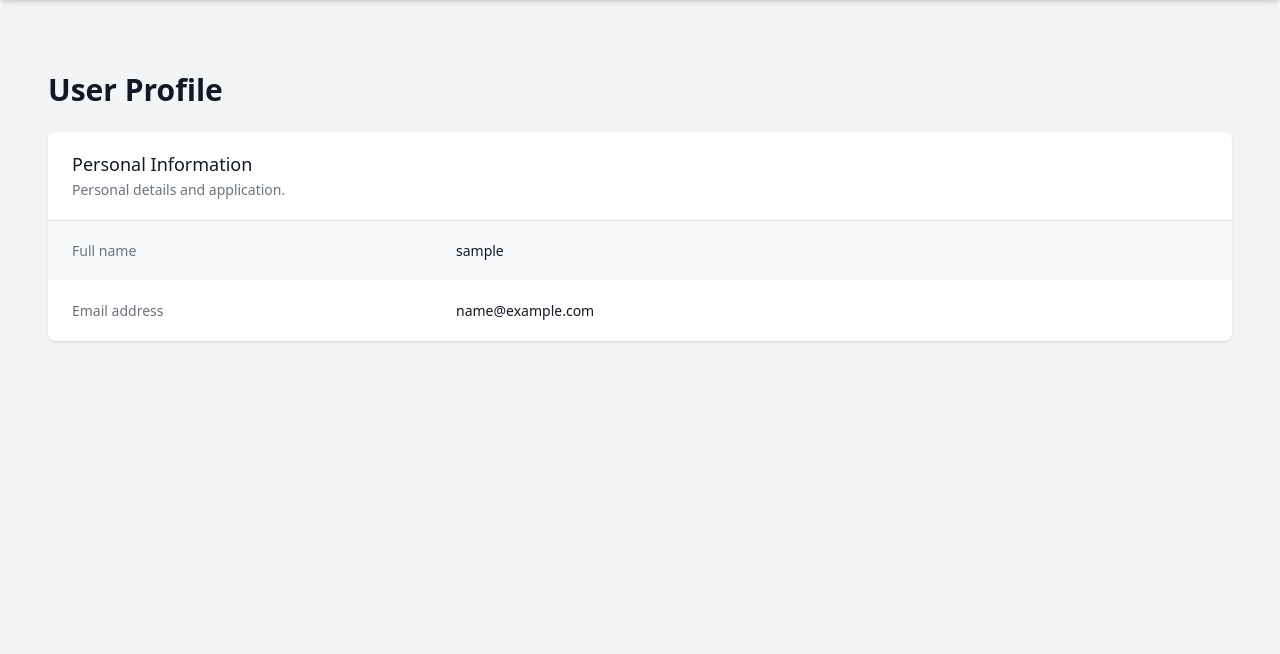
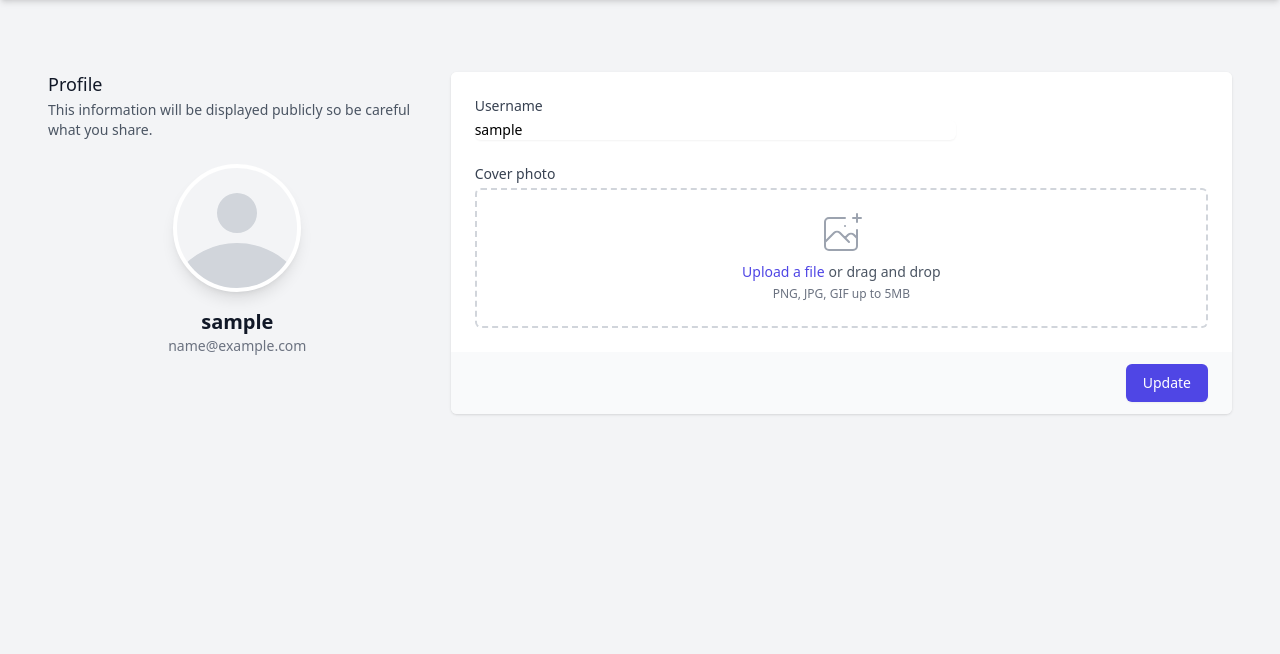
Before and after one commit to PhanNgocTrieu/trieu.site-page, a Flask app: page /profile in a window 1280 px wide. Shown: the part 64-718 px from the top of the page. Run offline with Flask 3, Linux system fonts and the light colour scheme; the visitor is signed in with stand-in values (Sample User, id 1); some libraries are stand-ins or nearby versions.

Commit message:
update phase 2: loggin with email

```diff
--- a/app/blueprints/auth/forms.py
+++ b/app/blueprints/auth/forms.py
@@ -4,7 +4,7 @@ from wtforms.validators import DataRequired, Email, EqualTo, ValidationError, Le
 from app.models.user import User
 
 class LoginForm(FlaskForm):
-    username = StringField('Username', validators=[DataRequired()])
+    username_or_email = StringField('Username or Email', validators=[DataRequired()])
     password = PasswordField('Password', validators=[DataRequired()])
     remember_me = BooleanField('Remember Me')
     submit = SubmitField('Sign In')
--- a/app/blueprints/auth/routes.py
+++ b/app/blueprints/auth/routes.py
@@ -12,9 +12,9 @@ def login():
         return redirect(url_for('main.index'))
     form = LoginForm()
     if form.validate_on_submit():
-        user = User.query.filter_by(username=form.username.data).first()
+        user = User.query.filter((User.username == form.username_or_email.data) | (User.email == form.username_or_email.data)).first()
         if user is None or not user.check_password(form.password.data):
-            flash('Invalid username or password')
+            flash('Invalid username/email or password')
             return redirect(url_for('auth.login'))
         login_user(user, remember=form.remember_me.data)
         next_page = request.args.get('next')
--- /dev/null
+++ b/app/blueprints/user/forms.py
@@ -0,0 +1,9 @@
+from flask_wtf import FlaskForm
+from flask_wtf.file import FileField, FileAllowed
+from wtforms import StringField, SubmitField
+from wtforms.validators import DataRequired, Email
+
+class UpdateProfileForm(FlaskForm):
+    username = StringField('Username', validators=[DataRequired()])
+    avatar = FileField('Update Profile Picture', validators=[FileAllowed(['jpg', 'png'], 'Images only!')])
+    submit = SubmitField('Update')
--- a/app/blueprints/user/routes.py
+++ b/app/blueprints/user/routes.py
@@ -1,13 +1,42 @@
-from flask import render_template
+import os
+import secrets
+from flask import render_template, current_app, flash, redirect, url_for, request
 from flask_login import login_required, current_user
+from app.extensions import db
 from app.blueprints.user import bp
+from app.blueprints.user.forms import UpdateProfileForm
+
+def save_picture(form_picture):
+    random_hex = secrets.token_hex(8)
+    _, f_ext = os.path.splitext(form_picture.filename)
+    picture_fn = random_hex + f_ext
+    picture_path = os.path.join(current_app.root_path, 'static/uploads/avatars', picture_fn)
+
+    # Create avatar folder if not exists
+    os.makedirs(os.path.dirname(picture_path), exist_ok=True)
+
+    form_picture.save(picture_path)
+    return picture_fn
 
 @bp.route('/dashboard')
 @login_required
 def dashboard():
     return render_template('user/dashboard.html', title='Dashboard')
 
-@bp.route('/profile')
+@bp.route('/profile', methods=['GET', 'POST'])
 @login_required
 def profile():
-    return render_template('user/profile.html', title='Profile', user=current_user)
+    form = UpdateProfileForm()
+    if form.validate_on_submit():
+        if form.avatar.data:
+            picture_file = save_picture(form.avatar.data)
+            current_user.avatar = picture_file
+        current_user.username = form.username.data
+        db.session.commit()
+        flash('Your account has been updated!', 'success')
+        return redirect(url_for('user.profile'))
+    elif request.method == 'GET':
+        form.username.data = current_user.username
+
+    image_file = url_for('static', filename='uploads/avatars/' + current_user.avatar) if current_user.avatar else url_for('static', filename='img/default.jpg') # Assuming default.jpg exists or handled
+    return render_template('user/profile.html', title='Profile', image_file=image_file, form=form)
--- a/app/models/user.py
+++ b/app/models/user.py
@@ -12,6 +12,7 @@ class User(UserMixin, db.Model):
     password_hash = db.Column(db.String(256))
     role = db.Column(db.String(20), default='user') # user, admin, instructor
     is_active = db.Column(db.Boolean, default=True)
+    avatar = db.Column(db.String(255))
     created_at = db.Column(db.DateTime, default=datetime.utcnow)
 
     def set_password(self, password):
--- a/app/templates/user/profile.html
+++ b/app/templates/user/profile.html
@@ -2,37 +2,88 @@
 
 {% block content %}
 <div class="max-w-7xl mx-auto px-4 sm:px-6 lg:px-8 py-10">
-    <h2 class="text-2xl font-bold leading-7 text-gray-900 sm:text-3xl sm:truncate mb-6">
-        User Profile
-    </h2>
-    <div class="bg-white shadow overflow-hidden sm:rounded-lg">
-        <div class="px-4 py-5 sm:px-6">
-            <h3 class="text-lg leading-6 font-medium text-gray-900">
-                Personal Information
-            </h3>
-            <p class="mt-1 max-w-2xl text-sm text-gray-500">
-                Personal details and application.
-            </p>
+    <div class="md:grid md:grid-cols-3 md:gap-6">
+        <div class="md:col-span-1">
+            <div class="px-4 sm:px-0">
+                <h3 class="text-lg font-medium leading-6 text-gray-900">Profile</h3>
+                <p class="mt-1 text-sm text-gray-600">
+                    This information will be displayed publicly so be careful what you share.
+                </p>
+                <div class="mt-6 flex justify-center">
+                    <div class="relative">
+                        {% if current_user.avatar %}
+                        <img class="h-32 w-32 rounded-full object-cover border-4 border-white shadow-lg"
+                            src="{{ url_for('static', filename='uploads/avatars/' + current_user.avatar) }}"
+                            alt="{{ current_user.username }}">
+                        {% else %}
+                        <span
+                            class="h-32 w-32 rounded-full overflow-hidden bg-gray-100 border-4 border-white shadow-lg flex items-center justify-center">
+                            <svg class="h-full w-full text-gray-300" fill="currentColor" viewBox="0 0 24 24">
+                                <path
+                                    d="M24 20.993V24H0v-2.996A14.977 14.977 0 0112.004 15c4.904 0 9.26 2.354 11.996 5.993zM16.002 8.999a4 4 0 11-8 0 4 4 0 018 0z" />
+                            </svg>
+                        </span>
+                        {% endif %}
+                    </div>
+                </div>
+                <div class="mt-4 text-center">
+                    <h3 class="text-xl font-bold text-gray-900">{{ current_user.username }}</h3>
+                    <p class="text-sm text-gray-500">{{ current_user.email }}</p>
+                </div>
+            </div>
         </div>
-        <div class="border-t border-gray-200">
-            <dl>
-                <div class="bg-gray-50 px-4 py-5 sm:grid sm:grid-cols-3 sm:gap-4 sm:px-6">
-                    <dt class="text-sm font-medium text-gray-500">
-                        Full name
-                    </dt>
-                    <dd class="mt-1 text-sm text-gray-900 sm:mt-0 sm:col-span-2">
-                        {{ user.username }}
-                    </dd>
-                </div>
-                <div class="bg-white px-4 py-5 sm:grid sm:grid-cols-3 sm:gap-4 sm:px-6">
-                    <dt class="text-sm font-medium text-gray-500">
-                        Email address
-                    </dt>
-                    <dd class="mt-1 text-sm text-gray-900 sm:mt-0 sm:col-span-2">
-                        {{ user.email }}
-                    </dd>
-                </div>
-            </dl>
+        <div class="mt-5 md:mt-0 md:col-span-2">
+            <div class="bg-white shadow sm:rounded-md overflow-hidden">
+                <form method="POST" action="" enctype="multipart/form-data">
+                    {{ form.hidden_tag() }}
+                    <div class="px-4 py-5 bg-white sm:p-6 space-y-6">
+                        <div class="grid grid-cols-6 gap-6">
+                            <div class="col-span-6 sm:col-span-4">
+                                {{ form.username.label(class="block text-sm font-medium text-gray-700") }}
+                                {{ form.username(class="mt-1 focus:ring-indigo-500 focus:border-indigo-500 block w-full
+                                shadow-sm sm:text-sm border-gray-300 rounded-md") }}
+                                {% for error in form.username.errors %}
+                                <span class="text-red-500 text-sm">{{ error }}</span>
+                                {% endfor %}
+                            </div>
+
+                            <div class="col-span-6">
+                                <label class="block text-sm font-medium text-gray-700">Cover photo</label>
+                                <div
+                                    class="mt-1 flex justify-center px-6 pt-5 pb-6 border-2 border-gray-300 border-dashed rounded-md">
+                                    <div class="space-y-1 text-center">
+                                        <svg class="mx-auto h-12 w-12 text-gray-400" stroke="currentColor" fill="none"
+                                            viewBox="0 0 48 48" aria-hidden="true">
+                                            <path
+                                                d="M28 8H12a4 4 0 00-4 4v20m32-12v8m0 0v8a4 4 0 01-4 4H12a4 4 0 01-4-4v-4m32-4l-3.172-3.172a4 4 0 00-5.656 0L28 28M8 32l9.172-9.172a4 4 0 015.656 0L28 28m0 0l4 4m4-24h8m-4-4v8m-12 4h.02"
+                                                stroke-width="2" stroke-linecap="round" stroke-linejoin="round" />
+                                        </svg>
+                                        <div class="flex text-sm text-gray-600">
+                                            <label for="avatar"
+                                                class="relative cursor-pointer bg-white rounded-md font-medium text-indigo-600 hover:text-indigo-500 focus-within:outline-none focus-within:ring-2 focus-within:ring-offset-2 focus-within:ring-indigo-500">
+                                                <span>Upload a file</span>
+                                                {{ form.avatar(class="sr-only") }}
+                                            </label>
+                                            <p class="pl-1">or drag and drop</p>
+                                        </div>
+                                        <p class="text-xs text-gray-500">
+                                            PNG, JPG, GIF up to 5MB
+                                        </p>
+                                    </div>
+                                </div>
+                                {% for error in form.avatar.errors %}
+                                <span class="text-red-500 text-sm">{{ error }}</span>
+                                {% endfor %}
+                            </div>
+                        </div>
+                    </div>
+                    <div class="px-4 py-3 bg-gray-50 text-right sm:px-6">
+                        {{ form.submit(class="inline-flex justify-center py-2 px-4 border border-transparent shadow-sm
+                        text-sm font-medium rounded-md text-white bg-indigo-600 hover:bg-indigo-700 focus:outline-none
+                        focus:ring-2 focus:ring-offset-2 focus:ring-indigo-500") }}
+                    </div>
+                </form>
+            </div>
         </div>
     </div>
 </div>
```
Also changed, not shown: IMPLEMENTATION_PLAN.md (+6 -3 lines), app/templates/auth/login.html (+6 -4 lines), inspect_db.py (added, +17 -0 lines), migrations/versions/4fecd8a1b8ca_add_avatar_to_users.py (added, +32 -0 lines).
